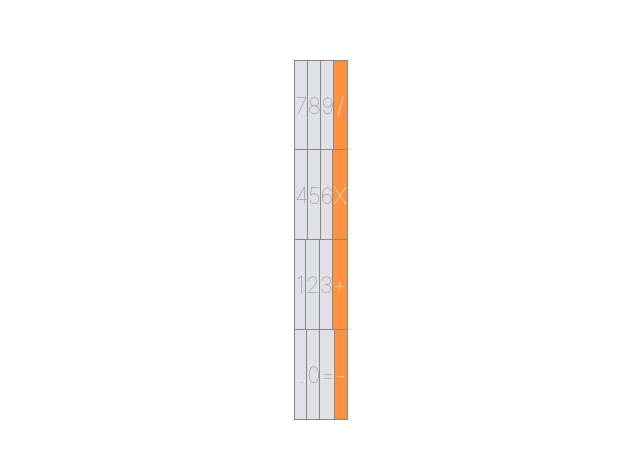
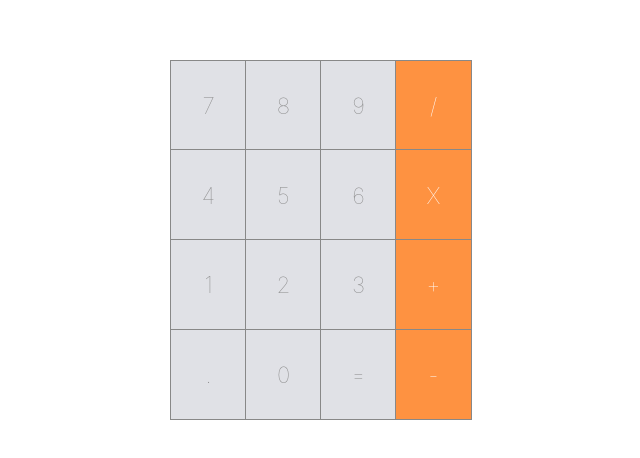
Before and after one commit to nbroeder/Calculator, a React (Create React App) app in the folder calculator/: page / in a window 1280 px wide. Shown: the part 160-618 px from the top of the page, without its empty margins (319-959 px from the left). Built offline with nearby package versions, Linux system fonts and the light colour scheme.

Commit message:
fixed formatting issues

```diff
--- a/calculator/src/App.css
+++ b/calculator/src/App.css
@@ -8,11 +8,11 @@
 }
 
 .calc-wrapper{
-width: 1200px;
-height: 600px;
+width: 400px;
+height: 800px;
 }
 
 .row{
   display: flex;
-  width: 100%;
+  width: 300px;
 }
```
